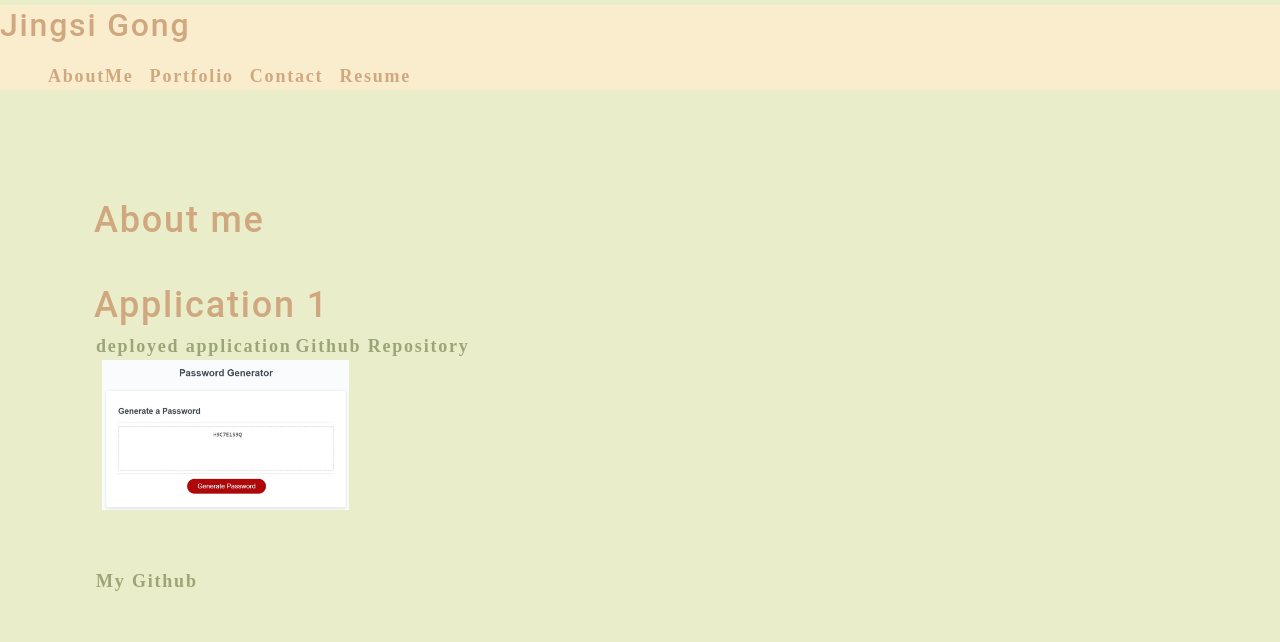
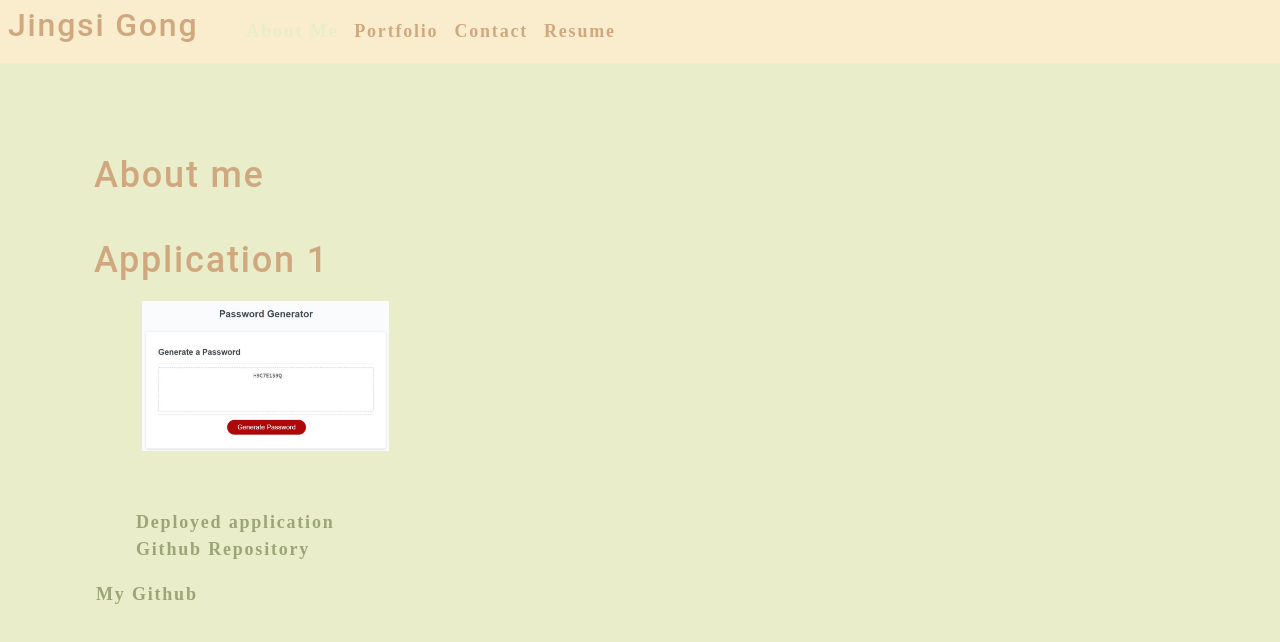
Before and after one commit to j7gong/React-Portfolio, a React (Create React App) app: page / in a window 1280 px wide. Shown: the top 642 px of the page. Built offline with nearby package versions, Linux system fonts and the light colour scheme.

Commit message:
change object rendered when selecting different categories from nav

```diff
--- a/src/App.js
+++ b/src/App.js
@@ -1,13 +1,25 @@
-import React from "react";
+import React, {useState} from "react";
 import About from './components/About';
 import Nav from "./components/Nav";
 import Footer from "./components/Footer";
 import Portfolio from "./components/Portfolio";
 
 function App() {
+  const [categories] = useState([
+    { name: "About Me", description: "port 1 description" },
+    { name: "Portfolio", description: "port 2 description" },
+    { name: "Contact", description: "port 3 description" },
+    { name: "Resume", description: "port 4 description" },
+    ]);
+
+  const [currentCategory, setCurrentCategory] = useState(categories[0]);
   return (
     <div>
-      <Nav></Nav>
+      <Nav
+        categories={categories}
+        setCurrentCategory={setCurrentCategory}
+        currentCategory={currentCategory}
+      ></Nav>
       <main>
         <About></About>
         <Portfolio></Portfolio>
--- a/src/components/Nav/index.js
+++ b/src/components/Nav/index.js
@@ -1,47 +1,40 @@
 import React from 'react';
+import { capitalizeFirstLetter } from "../../utils/helpers";
 
-function Nav() {
+function Nav(props) {
+    const {
+        categories = [],
+        setCurrentCategory,
+        currentCategory,
+      } = props;
 
-const categories = [
-    { name: "AboutMe", description: "port 1 description"},
-    { name: "Portfolio", description: "port 2 description" },
-    { name: "Contact", description: "port 3 description" },
-    { name: "Resume", description: "port 4 description" },
-    ];
-
-function categorySelected(name) {
-    console.log(`${name} clicked`)
-    }
+    // const handleClick = (item) => {
+    //     console.log(item);
+    //     return item;
+    //     };
 
   return (
-    <header>
-    <h2>
-        Jingsi Gong
-    </h2>
+    <header className="flex-row px-1">
+    <h2>Jingsi Gong</h2>
     <nav>
         <ul className="flex-row">
         {/* <li className="mx-2">
-            <a href="#about">
-            About me
-            </a>
+            <a href="#about" onClick={() => handleClick("About")}>
+            About me</a>
         </li>
-        <li>
-            <span>Portfolio</span>
-        </li>
-        <li>
-            <span>Contact</span>
-        </li>
-        <li>
-            <span>Resume</span>
+        <li className={"mx-2"}>
+            <span onClick={() => handleClick('Contact')}>Contact</span>
         </li> */}
         {categories.map((category) => (
-            <li
-            className="mx-1"
-            key={category.name}
-            >
-            <span onClick={() => categorySelected(category.name)} >
-            {category.name}
-            </span>
+            <li className={`mx-1 ${
+                currentCategory.name === category.name && 'navActive'
+                }`}
+                key={category.name}>
+
+                <span onClick={() => setCurrentCategory(category)} >
+
+                {capitalizeFirstLetter(category.name)}
+                </span>
             </li>
         ))}
         </ul>
--- a/src/components/Portfolio/index.js
+++ b/src/components/Portfolio/index.js
@@ -2,27 +2,34 @@ import React from "react";
 import { capitalizeFirstLetter } from '../../utils/helpers';
 import photo from "../../assets/applicationImg/1.JPG";
 
-function Portfolio(props) {
-    const currentCategory = {
-        name: "application 1",
+function Portfolio() {
+    const currentCategory =
+    {   name: "application 1",
         web: "https://j7gong.github.io/week3Challenge/",
         repo: "https://github.com/j7gong/week3Challenge"
     };
     return (
         <section>
             <h1>{capitalizeFirstLetter(currentCategory.name)}</h1>
-            <a className="my-5" href={currentCategory.web}
-                target="_blank" rel="noopener noreferrer">
-                deployed application</a>
-            <a className="my-5" href={currentCategory.repo}
-            target="_blank" rel="noopener noreferrer">
-            Github Repository</a>
             <div>
-                <img
+                <ul >
+                    <li >
+                    <img
                     src={photo}
                     alt={currentCategory.name}
-                    className="img-thumbnail mx-1"
-                />
+                    className="img-thumbnail mx-1"/>
+                    </li>
+                    <li >
+                    <a className="my-5" href={currentCategory.web}
+                    target="_blank" rel="noopener noreferrer">
+                    Deployed application</a>
+                    </li>
+                    <li>
+                    <a className="my-5" href={currentCategory.repo}
+                    target="_blank" rel="noopener noreferrer">
+                    Github Repository</a>
+                    </li>
+                </ul>
             </div>
         </section>
     );
```
